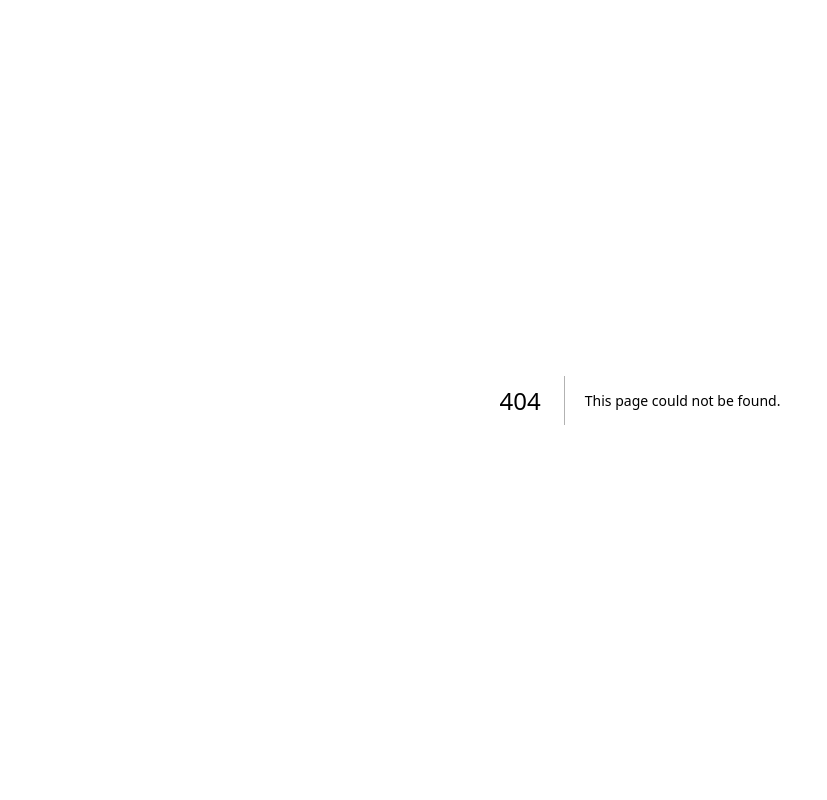
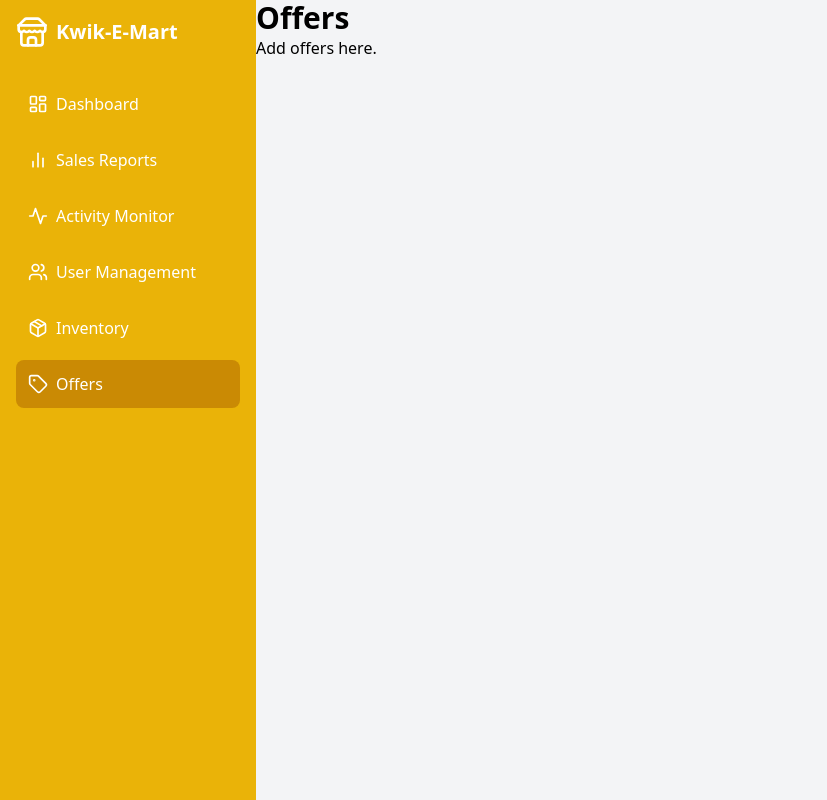
Before and after one commit to jnanclares/kwik-e-mart-desarrollo-web-2024-2, a Next.js app: page /admin/offers in a window 1280 px wide. Before the commit this address had no page. Shown: the whole page, without its empty margins (0-827 px from the left). Built offline with nearby package versions, Linux system fonts and the light colour scheme.

Commit message:
add admin page boards

```diff
--- /dev/null
+++ b/src/app/admin/activity/page.tsx
@@ -0,0 +1,10 @@
+'use client';
+
+export default function ActivityMonitor() {
+  return (
+    <div>
+      <h1 className="text-3xl font-bold">Activity Monitor</h1>
+      <p>Track user activity here.</p>
+    </div>
+  );
+}
--- /dev/null
+++ b/src/app/admin/inventory/page.tsx
@@ -0,0 +1,10 @@
+'use client';
+
+export default function Inventory() {
+  return (
+    <div>
+      <h1 className="text-3xl font-bold">Inventory</h1>
+      <p>Manage inventory here.</p>
+    </div>
+  );
+}
--- a/src/app/admin/layout.tsx
+++ b/src/app/admin/layout.tsx
@@ -4,7 +4,9 @@ export default function AdminLayout({ children }: { children: React.ReactNode })
   return (
     <div className="flex min-h-screen bg-gray-100">
       <Sidebar />
-      <main className="flex-1 overflow-auto p-6">{children}</main>
+      <main className="flex-1">
+        {children}
+      </main>
     </div>
   );
 }
--- /dev/null
+++ b/src/app/admin/offers/page.tsx
@@ -0,0 +1,10 @@
+'use client';
+
+export default function Offers() {
+  return (
+    <div>
+      <h1 className="text-3xl font-bold">Offers</h1>
+      <p>Add offers here.</p>
+    </div>
+  );
+}
--- a/src/app/admin/page.tsx
+++ b/src/app/admin/page.tsx
@@ -2,11 +2,9 @@
 
 import React, { useEffect } from 'react';
 import { useRouter } from 'next/navigation';
-import { useAuth } from '../../context/AuthContext';
 import Dashboard from '../../components/Administration/Dashboard';
 
 const AdminPage: React.FC = () => {
-  const { state: authState } = useAuth();
   const router = useRouter();
 
   return (
--- /dev/null
+++ b/src/app/admin/sales/page.tsx
@@ -0,0 +1,10 @@
+'use client';
+
+export default function SalesReports() {
+  return (
+    <div>
+      <h1 className="text-3xl font-bold">Sales Reports</h1>
+      <p>Welcome to the Sales Reports page!</p>
+    </div>
+  );
+}
--- /dev/null
+++ b/src/app/admin/users/page.tsx
@@ -0,0 +1,10 @@
+'use client';
+
+export default function UserManagement() {
+  return (
+    <div>
+      <h1 className="text-3xl font-bold">User Management</h1>
+      <p>User Management here.</p>
+    </div>
+  );
+}
--- a/src/app/layout.tsx
+++ b/src/app/layout.tsx
@@ -1,5 +1,4 @@
 import '../index.css'
-import Sidebar from '../components/Administration/Sidebar';
 
 export const metadata = {
   title: 'Next.js',
--- a/src/components/Administration/Sidebar.tsx
+++ b/src/components/Administration/Sidebar.tsx
@@ -1,5 +1,8 @@
+'use client';
+
 import React from 'react';
-import { Link, useLocation } from 'react-router-dom';
+import Link from 'next/link';
+import { usePathname } from 'next/navigation';
 import {
   LayoutDashboard,
   ShoppingCart,
@@ -21,7 +24,7 @@ const menuItems = [
 ];
 
 export default function Sidebar() {
-  const location = useLocation();
+  const pathname = usePathname();
 
   return (
     <div className="bg-yellow-500 text-white w-64 min-h-screen p-4">
@@ -32,11 +35,11 @@ export default function Sidebar() {
       <nav>
         {menuItems.map((item) => {
           const Icon = item.icon;
-          const isActive = location.pathname === item.path;
+          const isActive = pathname === item.path;
           return (
             <Link
               key={item.path}
-              to={item.path}
+              href={item.path} // Se usa href en lugar de to
               className={`flex items-center gap-2 p-3 rounded-lg mb-2 transition-colors ${
                 isActive
                   ? 'bg-yellow-600'
```
